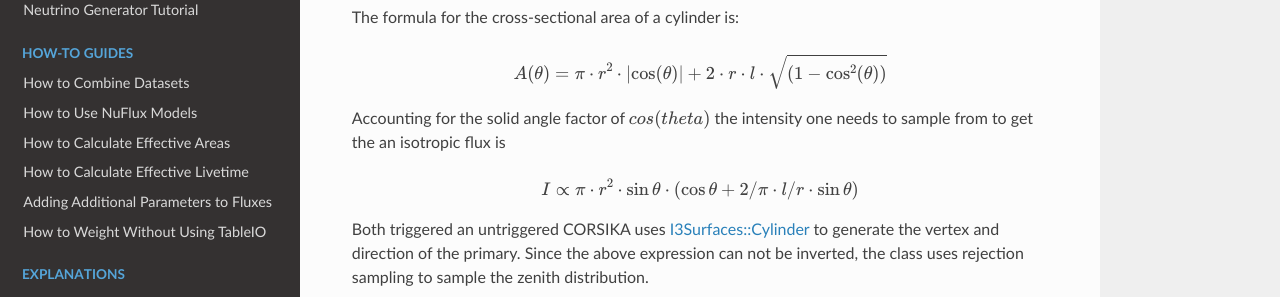
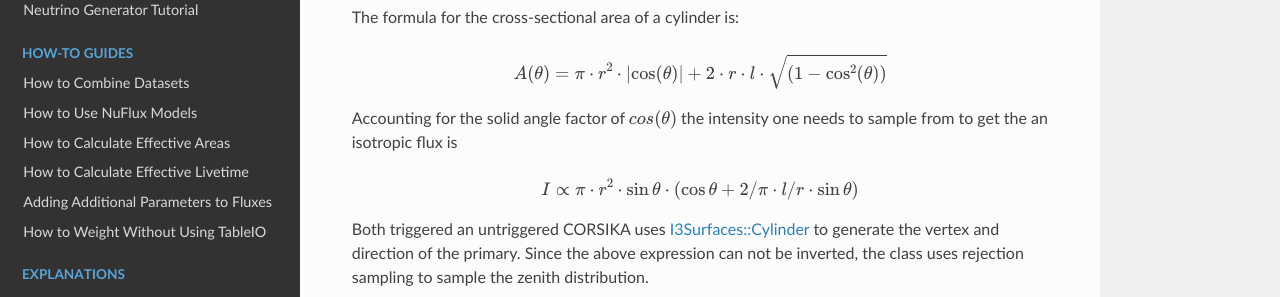
Before and after one commit to icecube/simweights, a Sphinx documentation site: the page built from docs/spatial.rst, in a window 1280 px wide and 900 px high, scrolled down 2006 px. Shown: the part 205-502 px from the top of the window. Built offline with Sphinx 7.4.7 and the Read the Docs theme 2.0.0, drawn with Linux system fonts in a browser that asks for light colours.

```diff
--- a/docs/spatial.rst
+++ b/docs/spatial.rst
@@ -79,7 +79,7 @@ The formula for the cross-sectional area of a cylinder is:
 
     A(\theta) = \pi\cdot r^2\cdot\lvert\cos(\theta)\rvert + 2\cdot r\cdot l \cdot\sqrt{(1-\cos^2(\theta))}
 
-Accounting for the solid angle factor of :math:`cos(theta)` the intensity one needs to sample from to get the an isotropic flux is
+Accounting for the solid angle factor of :math:`cos(\theta)` the intensity one needs to sample from to get the an isotropic flux is
 
 .. math::
 
```
